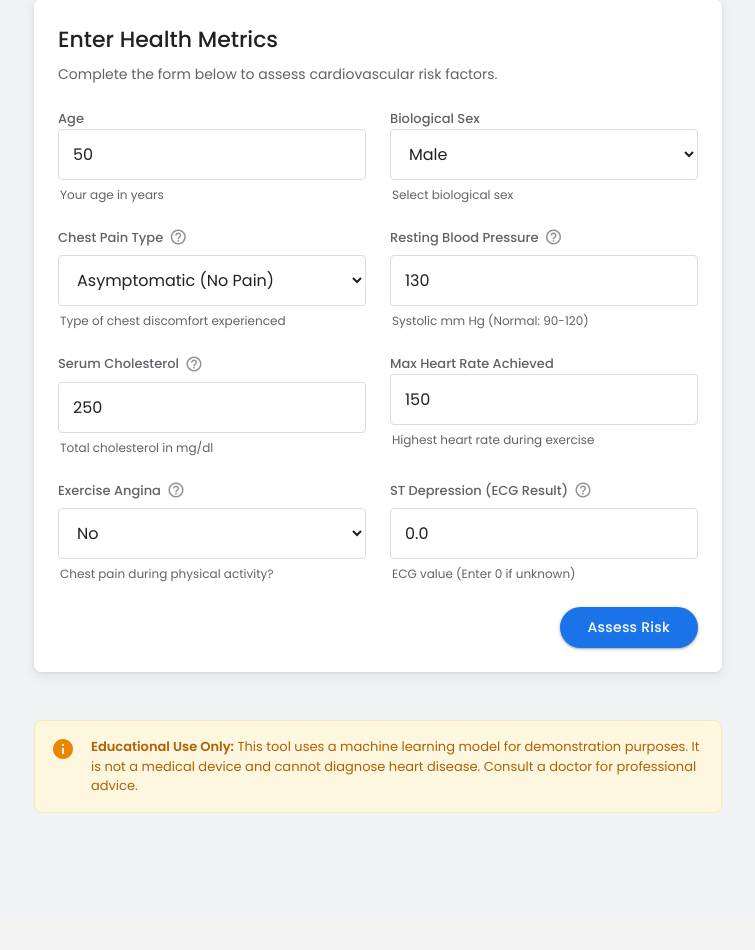
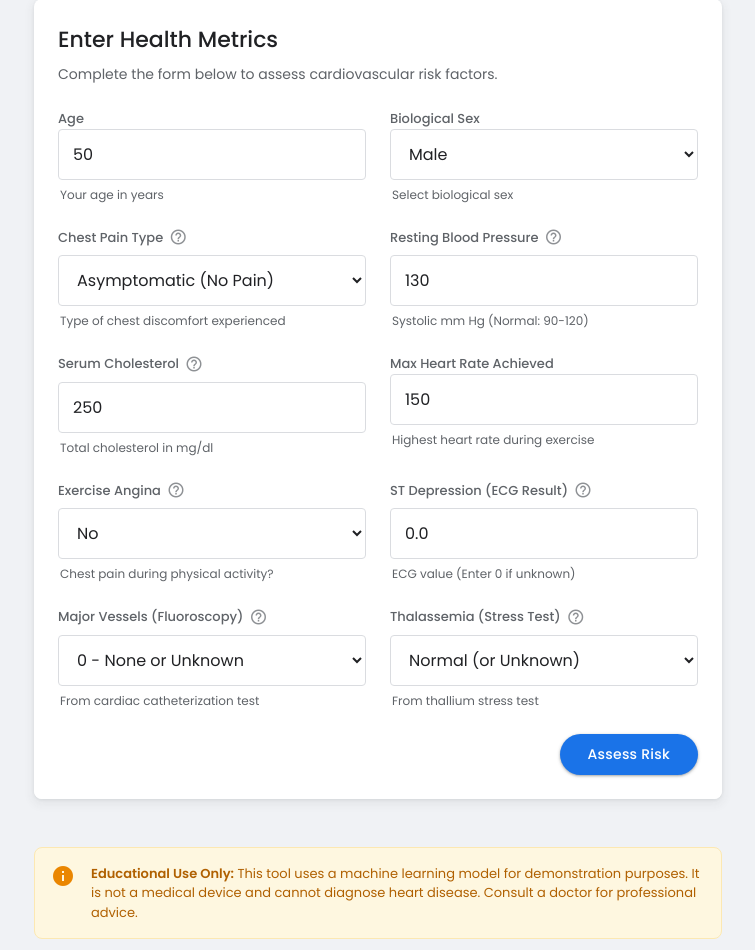
Before and after one commit to cjaron03/Heart-Disease-Predictor, a Flask app: page / in a window 1280 px wide. Shown: the part 83-1033 px from the top of the page, without its empty margins (262-1017 px from the left). Before the commit the page ends 896 px from the top, so only its background shows below. Run offline with Flask 3, Linux system fonts and the light colour scheme.

Commit message:
added the rest of data points and improved ML (#5)
Co-authored-by: JC <cabraljaron03@gmail.com>

```diff
--- a/app.py
+++ b/app.py
@@ -24,13 +24,33 @@ ALL_FEATURES = ['age', 'sex', 'cp', 'trestbps', 'chol', 'fbs', 'restecg',
                 'thalach', 'exang', 'oldpeak', 'slope', 'ca', 'thal']
 
 # Default values for features not collected from user (median/mode from dataset)
+# Note: ca and thal are now collected from user as they are critical predictors
 FEATURE_DEFAULTS = {
     'fbs': 0,
     'restecg': 0,
-    'slope': 2,
-    'ca': 0,
-    'thal': 3
+    'slope': 2
 }
+
+
+def validate_input(data):
+    """Validate user inputs are within reasonable ranges."""
+    validations = {
+        'age': (20, 100, "Age must be between 20 and 100"),
+        'trestbps': (80, 220, "Blood pressure must be between 80 and 220"),
+        'chol': (100, 600, "Cholesterol must be between 100 and 600"),
+        'thalach': (60, 220, "Max heart rate must be between 60 and 220"),
+        'oldpeak': (0, 7, "ST depression must be between 0 and 7"),
+    }
+
+    for field, (min_val, max_val, msg) in validations.items():
+        try:
+            val = float(data.get(field, 0))
+            if not (min_val <= val <= max_val):
+                return False, msg
+        except (ValueError, TypeError):
+            return False, f"Invalid value for {field}"
+
+    return True, None
 
 
 def load_model():
@@ -91,7 +111,15 @@ def predict():
         # Get form data
         data = request.get_json()
 
-        # Extract user inputs
+        # Validate inputs
+        is_valid, error_msg = validate_input(data)
+        if not is_valid:
+            return jsonify({
+                'error': True,
+                'message': error_msg
+            }), 400
+
+        # Extract user inputs (now includes ca and thal - critical predictors)
         user_input = {
             'age': float(data.get('age', 50)),
             'sex': int(data.get('sex', 1)),
@@ -100,7 +128,9 @@ def predict():
             'chol': float(data.get('chol', 250)),
             'thalach': float(data.get('thalach', 150)),
             'exang': int(data.get('exang', 0)),
-            'oldpeak': float(data.get('oldpeak', 1.0))
+            'oldpeak': float(data.get('oldpeak', 1.0)),
+            'ca': int(data.get('ca', 0)),
+            'thal': int(data.get('thal', 3))
         }
 
         # Merge with defaults for features not collected
--- a/templates/index.html
+++ b/templates/index.html
@@ -113,6 +113,41 @@ Asymptomatic: No pain.</div>
                         </div>
                         <input type="number" id="oldpeak" name="oldpeak" min="0" max="7" step="0.1" value="0.0" required>
                         <span class="hint">ECG value (Enter 0 if unknown)</span>
+                    </div>
+
+                    <!-- Number of Major Vessels (ca) -->
+                    <div class="form-group" style="animation-delay: 0.45s">
+                        <div class="label-row">
+                            <label for="ca">Major Vessels (Fluoroscopy)</label>
+                            <span class="material-icons help-icon">help_outline</span>
+                            <div class="tooltip-content">Number of major blood vessels colored by fluoroscopy during cardiac catheterization. This shows how many vessels have significant blockage. Select 0 if you haven't had this test.</div>
+                        </div>
+                        <select id="ca" name="ca" required>
+                            <option value="0" selected>0 - None or Unknown</option>
+                            <option value="1">1 vessel</option>
+                            <option value="2">2 vessels</option>
+                            <option value="3">3 vessels</option>
+                        </select>
+                        <span class="hint">From cardiac catheterization test</span>
+                    </div>
+
+                    <!-- Thalassemia (thal) -->
+                    <div class="form-group" style="animation-delay: 0.5s">
+                        <div class="label-row">
+                            <label for="thal">Thalassemia (Stress Test)</label>
+                            <span class="material-icons help-icon">help_outline</span>
+                            <div class="tooltip-content">Result from a thallium stress test showing blood flow to the heart:
+- Normal: Blood flows normally
+- Fixed Defect: Permanent reduced blood flow (prior damage)
+- Reversible Defect: Reduced flow during stress only (blockage)
+Select Normal if you haven't had this test.</div>
+                        </div>
+                        <select id="thal" name="thal" required>
+                            <option value="3" selected>Normal (or Unknown)</option>
+                            <option value="6">Fixed Defect</option>
+                            <option value="7">Reversible Defect</option>
+                        </select>
+                        <span class="hint">From thallium stress test</span>
                     </div>
                 </div>
 
@@ -242,7 +277,9 @@ Asymptomatic: No pain.</div>
                 chol: document.getElementById('chol').value,
                 thalach: document.getElementById('thalach').value,
                 exang: document.getElementById('exang').value,
-                oldpeak: document.getElementById('oldpeak').value
+                oldpeak: document.getElementById('oldpeak').value,
+                ca: document.getElementById('ca').value,
+                thal: document.getElementById('thal').value
             };
 
             try {
```
Also changed, not shown: 1 other file.
